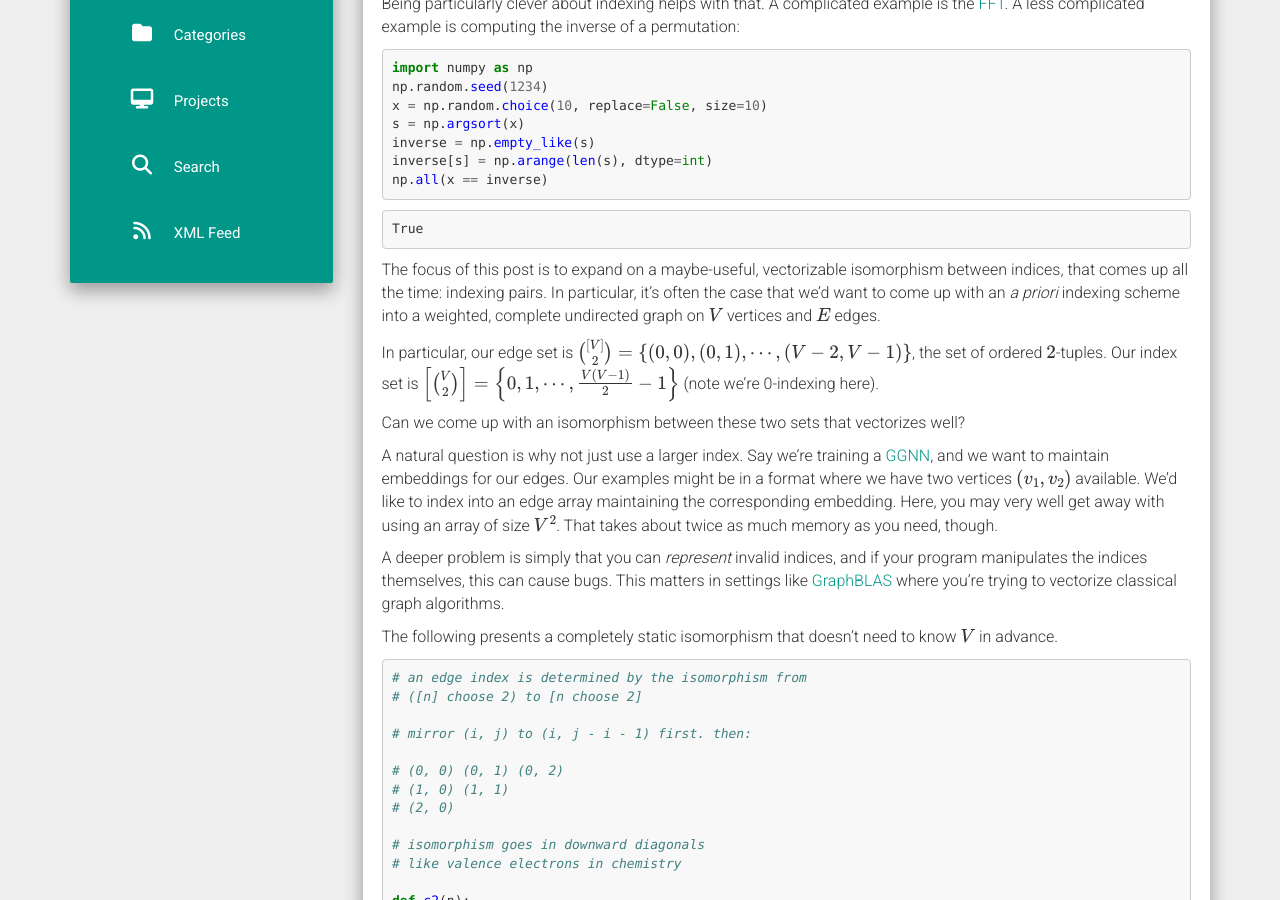
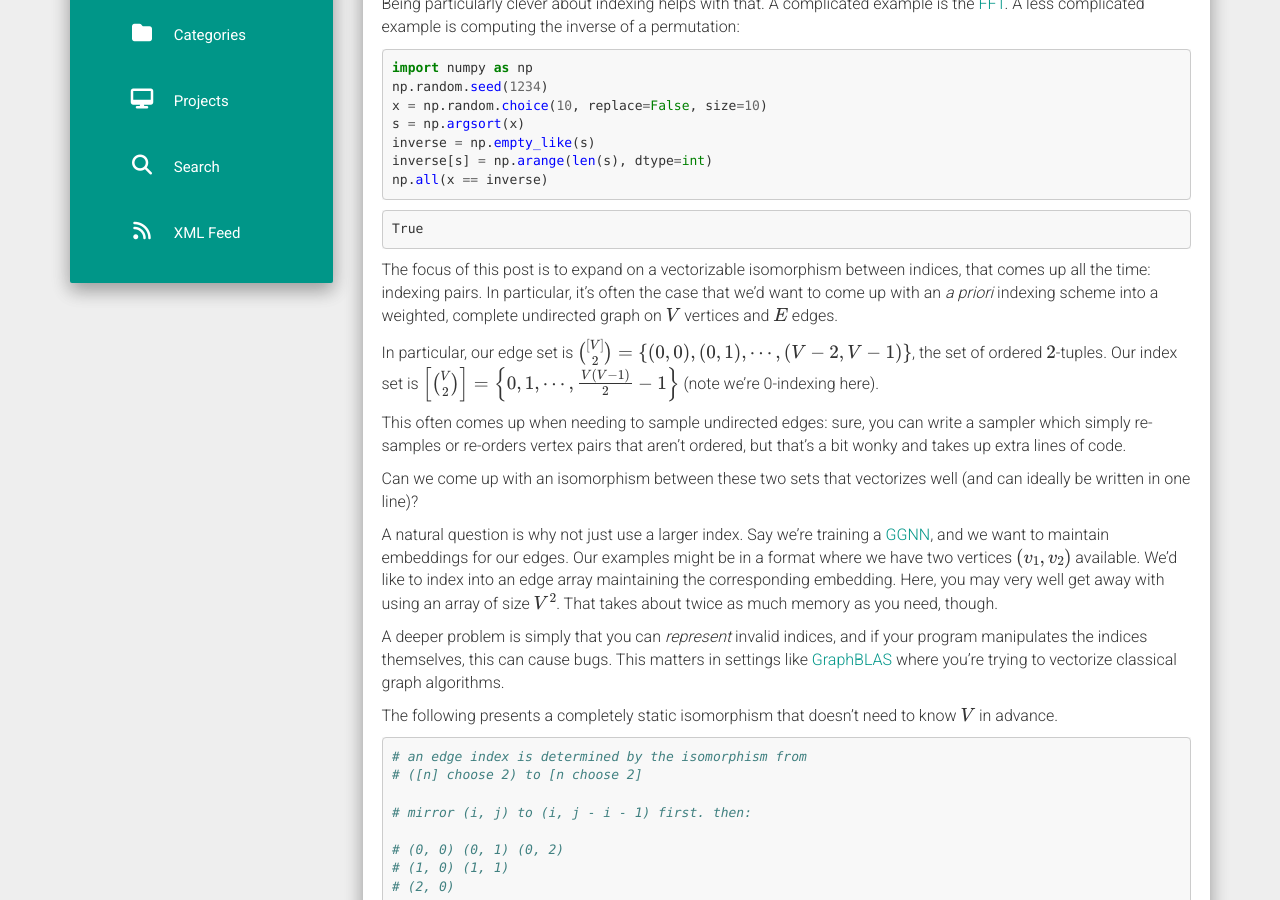
Before and after one commit to vlad17/vlad17.github.io, a Jekyll site: the page built from _posts/2020-03-07-subset-isomorphism.md, in a window 1280 px wide and 900 px high, scrolled down 379 px. Built offline with Jekyll 4.4.1, drawn with Linux system fonts in a browser that asks for light colours; nearby versions of some CDN libraries; formulas are drawn with MathJax 3.

Commit message:
more motivation

```diff
--- a/_posts/2020-03-07-subset-isomorphism.md
+++ b/_posts/2020-03-07-subset-isomorphism.md
@@ -28,11 +28,13 @@ np.all(x == inverse)
 
 
 
-The focus of this post is to expand on a maybe-useful, vectorizable isomorphism between indices, that comes up all the time: indexing pairs. In particular, it's often the case that we'd want to come up with an _a priori_ indexing scheme into a weighted, complete undirected graph on \\(V\\) vertices and \\(E\\) edges.
+The focus of this post is to expand on a vectorizable isomorphism between indices, that comes up all the time: indexing pairs. In particular, it's often the case that we'd want to come up with an _a priori_ indexing scheme into a weighted, complete undirected graph on \\(V\\) vertices and \\(E\\) edges.
 
 In particular, our edge set is \\(\binom{[V]}{2}=\left\\{(0, 0), (0, 1), \cdots, (V-2, V-1)\right\\}\\), the set of ordered \\(2\\)-tuples. Our index set is \\(\left[\binom{V}{2}\right]=\left\\{0, 1, \cdots, \frac{V(V-1)}{2} - 1\right\\}\\) (note we're 0-indexing here).
 
-Can we come up with an isomorphism between these two sets that vectorizes well?
+This often comes up when needing to sample undirected edges: sure, you can write a sampler which simply re-samples or re-orders vertex pairs that aren't ordered, but that's a bit wonky and takes up extra lines of code.
+
+Can we come up with an isomorphism between these two sets that vectorizes well (and can ideally be written in one line)?
 
 A natural question is why not just use a larger index. Say we're training a [GGNN](https://arxiv.org/abs/1511.05493), and we want to maintain embeddings for our edges. Our examples might be in a format where we have two vertices \\((v_1, v_2)\\) available. We'd like to index into an edge array maintaining the corresponding embedding. Here, you may very well get away with using an array of size \\(V^2\\). That takes about twice as much memory as you need, though.
 
```
